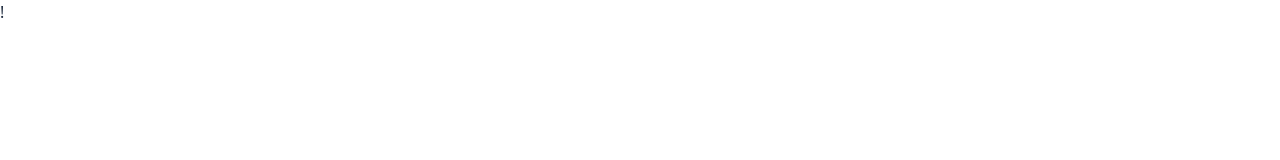
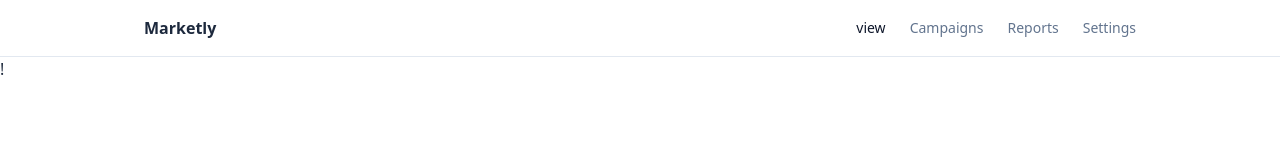
Before and after one commit to justinjnr23-hub/marketing-dashboard, a plain HTML site: page index.html in a window 1280 px wide. Drawn offline with nearby package versions, Linux system fonts and the light colour scheme.

Commit message:
Add a top navigation

```diff
--- a/index.html
+++ b/index.html
@@ -7,6 +7,18 @@
  <script src="https://cdn.jsdelivr.net/npm/@tailwindcss/browser@4"></script>
 </head>
 <body class="bg-white text-slate-800">
+    <!--my Top navigation -->
+  <header class="border-b border-slate-200">
+    <div class="mx-auto flex max-w-5xl items-center justify-between px-4 py-4">
+      <span class="font-semibold">Marketly</span>
+      <nav class="flex gap-6 text-sm text-slate-500">
+        <a href="#" class="font-medium text-slate-900">view</a>
+        <a href="#" class="hover:text-slate-900">Campaigns</a>
+        <a href="#" class="hover:text-slate-900">Reports</a>
+        <a href="#" class="hover:text-slate-900">Settings</a>
+      </nav>
+    </div>
+  </header>
 
 
 </body>
```
